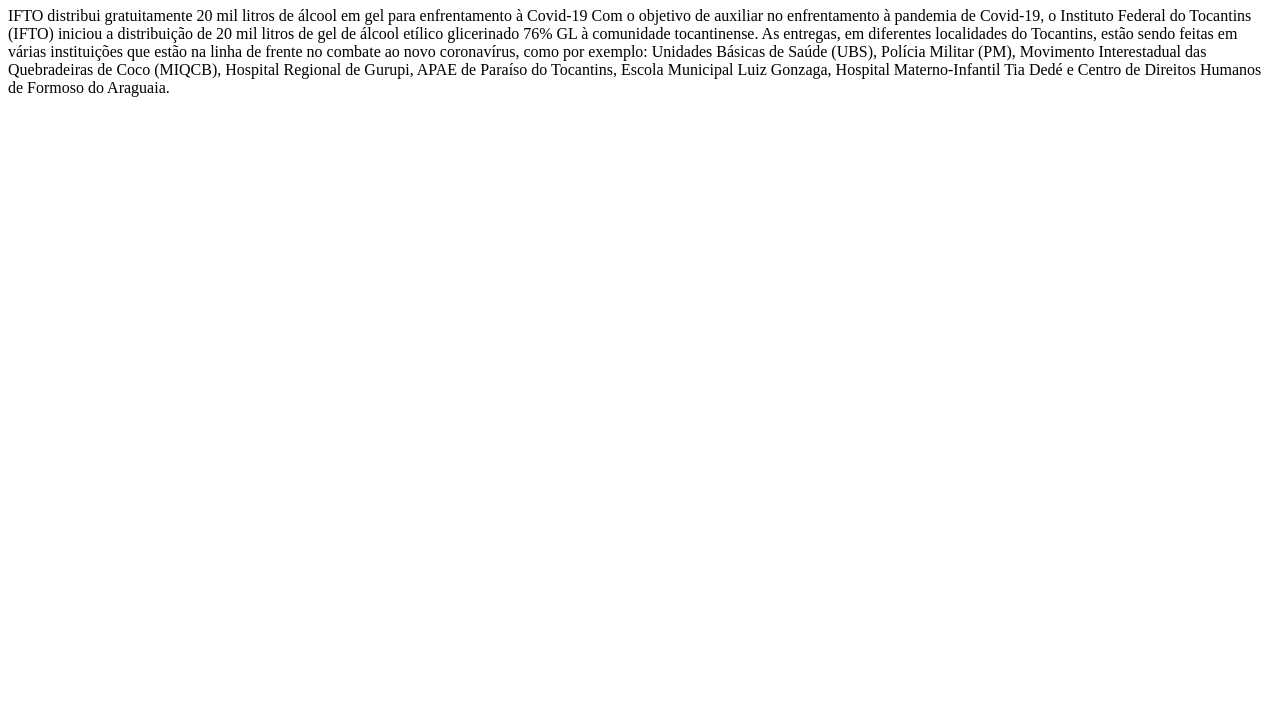
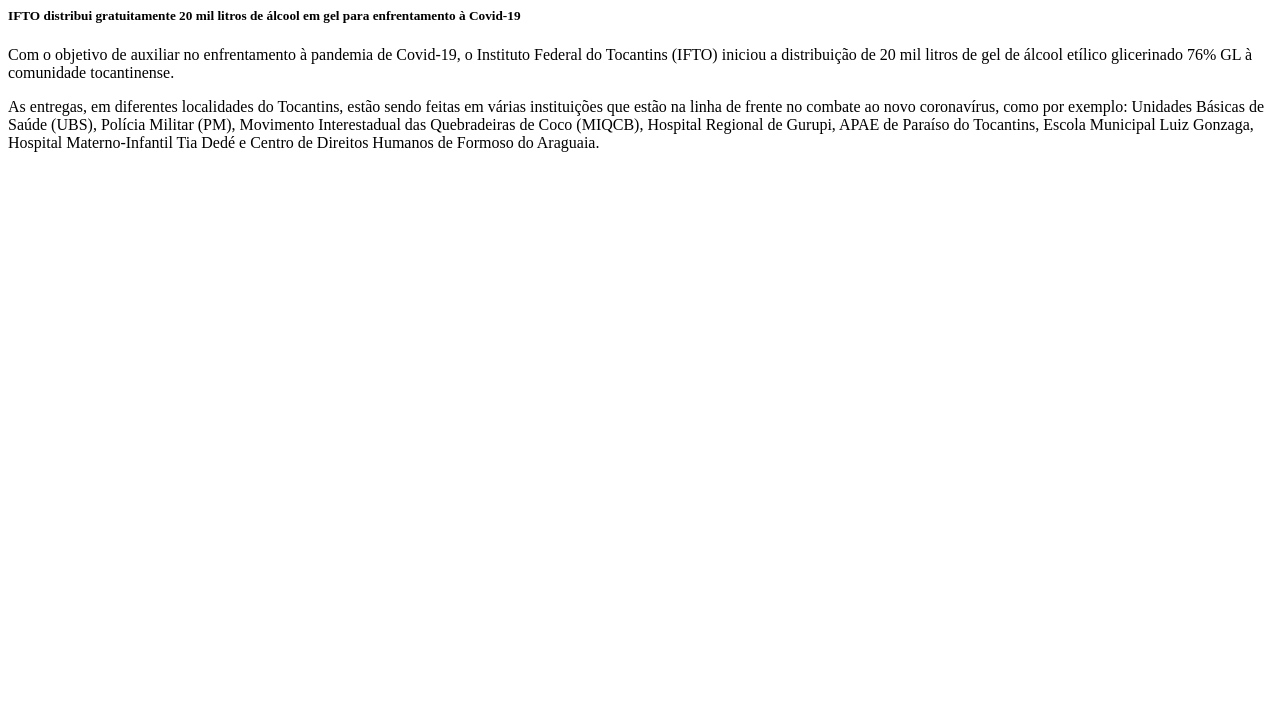
Before and after one commit to Luandersom/pw, a plain HTML site: page index.html in a window 1280 px wide. Shown: the part 73-800 px from the top of the page. Drawn offline with Linux system fonts and the light colour scheme.

Commit message:
inclusão de paragrafos

```diff
--- a/index.html
+++ b/index.html
@@ -6,10 +6,11 @@
 </head>
 <body>
 	<h1>Óla mundo!</h1>
-IFTO distribui gratuitamente 20 mil litros de álcool em gel para enfrentamento à Covid-19
-Com o objetivo de auxiliar no enfrentamento à pandemia de Covid-19, o Instituto Federal do Tocantins (IFTO) iniciou a distribuição de 20 mil litros de gel de álcool etílico glicerinado 76% GL à comunidade tocantinense.
+<h5>IFTO distribui gratuitamente 20 mil litros de álcool em gel para enfrentamento à Covid-19</h5>
 
-As entregas, em diferentes localidades do Tocantins, estão sendo feitas em várias instituições que estão na linha de frente no combate ao novo coronavírus, como por exemplo: Unidades Básicas de Saúde (UBS), Polícia Militar (PM), Movimento Interestadual das Quebradeiras de Coco (MIQCB), Hospital Regional de Gurupi, APAE de Paraíso do Tocantins, Escola Municipal Luiz Gonzaga, Hospital Materno-Infantil Tia Dedé e Centro de Direitos Humanos de Formoso do Araguaia.
+<p>Com o objetivo de auxiliar no enfrentamento à pandemia de Covid-19, o Instituto Federal do Tocantins (IFTO) iniciou a distribuição de 20 mil litros de gel de álcool etílico glicerinado 76% GL à comunidade tocantinense.</p>
+
+<p>As entregas, em diferentes localidades do Tocantins, estão sendo feitas em várias instituições que estão na linha de frente no combate ao novo coronavírus, como por exemplo: Unidades Básicas de Saúde (UBS), Polícia Militar (PM), Movimento Interestadual das Quebradeiras de Coco (MIQCB), Hospital Regional de Gurupi, APAE de Paraíso do Tocantins, Escola Municipal Luiz Gonzaga, Hospital Materno-Infantil Tia Dedé e Centro de Direitos Humanos de Formoso do Araguaia.</p>
 
 
 
```
